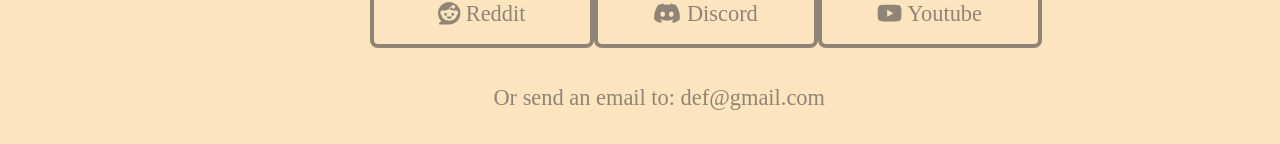
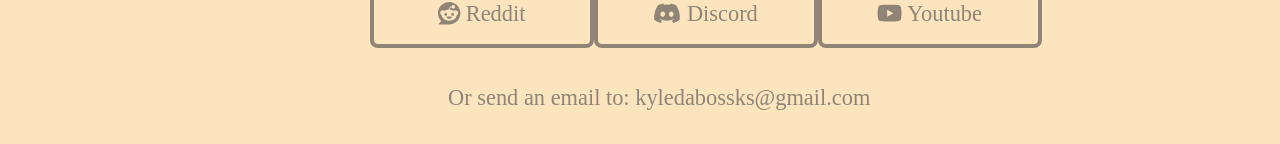
Before and after one commit to Khai2002/Katawa-Shoujo-Web, a React (Create React App) app: page / in a window 1280 px wide. Shown: the part 3259-3403 px from the top of the page. Built offline with nearby package versions, Linux system fonts and the light colour scheme; a web font is replaced by a local one.

Commit message:
changing abit

```diff
--- a/src/components/contact/contact.jsx
+++ b/src/components/contact/contact.jsx
@@ -10,12 +10,12 @@ function Contact() {
         <p>If you have any inquiries, contact me at (most active on Reddit)</p>
 
         <div className='flex-box-button'>
-            <a href='https://www.patreon.com/KyleDaBoss'><button className='button-choice-low'><FontAwesomeIcon icon={faReddit} />  Reddit</button></a>
-            <a href='https://www.patreon.com/KyleDaBoss'><button className='button-choice-low'><FontAwesomeIcon icon={faDiscord} />  Discord</button></a>
+            <a href='https://www.reddit.com/user/hakhoi123'><button className='button-choice-low'><FontAwesomeIcon icon={faReddit} />  Reddit</button></a>
+            <a href='https://discord.gg/fd7NBVRWhq'><button className='button-choice-low'><FontAwesomeIcon icon={faDiscord} />  Discord</button></a>
             <a href='https://www.patreon.com/KyleDaBoss'><button className='button-choice-low'><FontAwesomeIcon icon={faYoutube} />  Youtube</button></a>
         </div>
         <br/>
-        <p>Or send an email to: def@gmail.com</p>
+        <p>Or send an email to: kyledabossks@gmail.com</p>
     </div>;
 }
 
```
